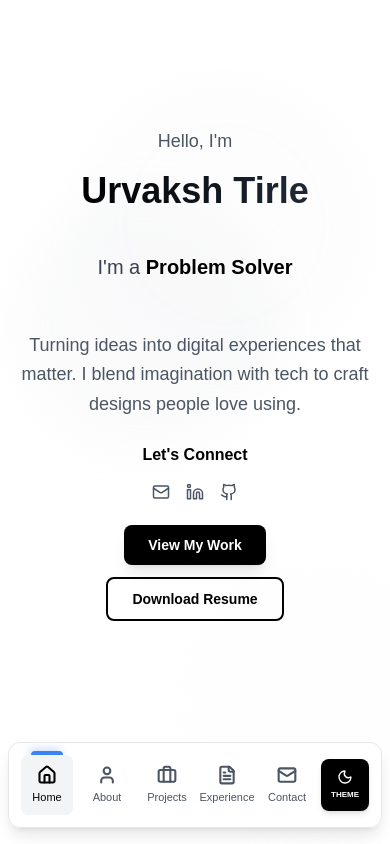
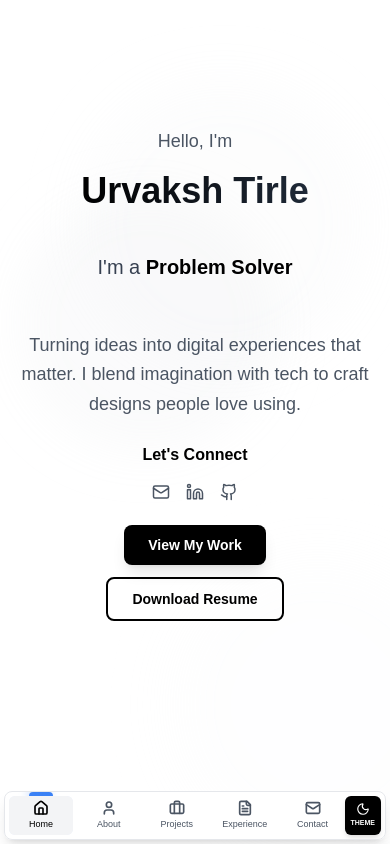
Before and after one commit to urvakshtirle1946/my-portfolio, a Next.js app: page / in a window 390 px wide. Shown: the top 844 px of the page. Built offline with nearby package versions, Linux system fonts and the light colour scheme.

Commit message:
fix bugs

```diff
--- a/src/app/components/about.tsx
+++ b/src/app/components/about.tsx
@@ -1,5 +1,6 @@
 'use client'
 
+import Image from 'next/image'
 import { useScrollAnimation } from '../hooks/useScrollAnimation'
 
 const About = () => {
@@ -64,10 +65,12 @@ const About = () => {
                 }}
               >
                 {/* Profile image */}
-                <img
+                <Image
                   src="/generated-image.png"
                   alt="Profile"
-                  className="w-full h-full object-cover"
+                  fill
+                  className="object-cover"
+                  priority
                 />
               </div>
 
--- a/src/app/components/contact.tsx
+++ b/src/app/components/contact.tsx
@@ -14,27 +14,7 @@ const Contact = () => {
     mobileRootMargin: '0px 0px -30px 0px'
   })
 
-  const contactInfo = [
-    {
-      icon: "📧",
-      title: "Email",
-      value: "urvakshtirle@gmail.com",
-      link: "mailto:urvakshtirle@gmail.com"
-    },
 
-    {
-      icon: "📍",
-      title: "Location",
-      value: "Indore, Madhya Pradesh, India",
-      link: "https://maps.app.goo.gl/wakb8D2ckuZJ5rtw8"
-    },
-    {
-      icon: "💼",
-      title: "LinkedIn",
-      value: "linkedin.com/in/urvaksh-tirle",
-      link: "https://www.linkedin.com/in/urvaksh-tirle-772601297/"
-    }
-  ]
 
   return (
     <section id="contact" className="py-20 px-4 sm:px-6 lg:px-8 bg-white dark:bg-gray-900 sm:pt-24 pb-24 sm:pb-20">
--- a/src/app/components/navigation.tsx
+++ b/src/app/components/navigation.tsx
@@ -3,6 +3,7 @@
 import React, { useState, useEffect, useRef } from "react"
 import { motion } from "framer-motion"
 import Link from "next/link"
+import Image from "next/image"
 import { LucideIcon, Moon, Sun } from "lucide-react"
 import { cn } from "@/lib/utils"
 import { useTheme } from "@/app/context/theme-context"
@@ -16,10 +17,9 @@ interface NavItem {
 
 interface NavigationProps {
   items: NavItem[]
-  className?: string
 }
 
-export function Navigation({ items, className }: NavigationProps) {
+export function Navigation({ items }: NavigationProps) {
   const [activeTab, setActiveTab] = useState(items[0]?.name || 'Home')
   const { theme, toggleTheme } = useTheme()
   const isManualClick = useRef(false)
@@ -151,11 +151,11 @@ export function Navigation({ items, className }: NavigationProps) {
   return (
     <>
       {/* Mobile Navigation - Bottom Fixed */}
-      <div className="sm:hidden fixed bottom-0 left-0 right-0 z-50 p-2 pb-4">
-        <div className="bg-white/95 dark:bg-gray-800/95 backdrop-blur-xl border border-gray-200 dark:border-gray-700 rounded-xl shadow-lg overflow-hidden">
-          <div className="flex items-center p-3">
+      <div className="sm:hidden fixed bottom-0 left-0 right-0 z-50 p-1">
+        <div className="bg-white/95 dark:bg-gray-800/95 backdrop-blur-xl border border-gray-200 dark:border-gray-700 rounded-lg shadow-lg overflow-hidden">
+          <div className="flex items-center p-1">
             {/* Navigation Items */}
-            <div className="flex items-center justify-around gap-2 flex-1 min-w-0">
+            <div className="flex items-center justify-around flex-1 gap-1">
               {items.map((item) => {
                 const Icon = item.icon
                 const isActive = activeTab === item.name
@@ -165,17 +165,17 @@ export function Navigation({ items, className }: NavigationProps) {
                     key={item.name}
                     onClick={() => handleNavClick(item.name, item.url)}
                     className={cn(
-                      "relative flex flex-col items-center justify-center p-2.5 rounded-lg transition-all duration-150 min-w-0 flex-1",
-                      "text-gray-600 dark:text-gray-400 hover:text-black dark:hover:text-white active:scale-95",
+                      "relative flex flex-col items-center justify-center p-1 rounded-md transition-all duration-150 min-w-0 flex-1",
+                      "text-gray-600 dark:text-gray-400 hover:text-black dark:hover:text-white",
                       isActive && "text-black dark:text-white bg-gray-100 dark:bg-gray-700",
                     )}
                   >
-                    <Icon size={20} strokeWidth={2.5} className="mb-1.5" />
-                    <span className="text-[11px] font-medium truncate leading-tight">{item.name}</span>
+                    <Icon size={16} strokeWidth={2.5} className="mb-0.5" />
+                    <span className="text-[9px] font-medium truncate">{item.name}</span>
                     {isActive && (
                       <motion.div
                         layoutId="mobile-tubelight"
-                        className="absolute inset-0 bg-blue-500/10 dark:bg-blue-400/10 rounded-lg -z-10"
+                        className="absolute inset-0 bg-blue-500/10 dark:bg-blue-400/10 rounded-md -z-10"
                         initial={false}
                         transition={{
                           type: "tween",
@@ -184,8 +184,8 @@ export function Navigation({ items, className }: NavigationProps) {
                         }}
                       >
                         {/* Mobile Tubelight Effect */}
-                        <div className="absolute -top-1 left-1/2 -translate-x-1/2 w-8 h-1 bg-blue-500 dark:bg-blue-400 rounded-t-full shadow-md pointer-events-none">
-                          <div className="absolute w-8 h-2 bg-blue-500/30 dark:bg-blue-400/30 rounded-full blur-sm -top-0.5 -left-0.5" />
+                        <div className="absolute -top-1 left-1/2 -translate-x-1/2 w-6 h-1 bg-blue-500 dark:bg-blue-400 rounded-t-full shadow-md pointer-events-none">
+                          <div className="absolute w-6 h-2 bg-blue-500/30 dark:bg-blue-400/30 rounded-full blur-sm -top-0.5 -left-0.5" />
                         </div>
                       </motion.div>
                     )}
@@ -195,19 +195,19 @@ export function Navigation({ items, className }: NavigationProps) {
             </div>
 
             {/* Right side buttons for mobile */}
-            <div className="flex items-center ml-2 flex-shrink-0">
+            <div className="flex items-center space-x-1.5">
               {/* Theme Toggle for Mobile */}
               <button
                 onClick={handleThemeToggle}
-                className="flex flex-col items-center justify-center p-2.5 rounded-lg bg-black dark:bg-white text-white dark:text-black font-semibold hover:bg-gray-800 dark:hover:bg-gray-200 transform hover:scale-105 transition-all duration-300 shadow-md hover:shadow-lg active:scale-95"
+                className="flex flex-col items-center justify-center p-1.5 rounded-md bg-black dark:bg-white text-white dark:text-black font-semibold hover:bg-gray-800 dark:hover:bg-gray-200 transform hover:scale-105 transition-all duration-300 shadow-md hover:shadow-lg"
                 aria-label="Toggle theme"
               >
                 {theme === 'light' ? (
-                  <Moon className="h-4 w-4 mb-1" />
+                  <Moon className="h-3.5 w-3.5 mb-0.5" />
                 ) : (
-                  <Sun className="h-4 w-4 mb-1" />
+                  <Sun className="h-3.5 w-3.5 mb-0.5" />
                 )}
-                <span className="text-[8px] font-bold">THEME</span>
+                <span className="text-[7px] font-bold">THEME</span>
               </button>
             </div>
           </div>
@@ -219,22 +219,24 @@ export function Navigation({ items, className }: NavigationProps) {
         <div className="max-w-5xl mx-auto px-4 sm:px-6">
           <div className="bg-white/95 dark:bg-gray-800/95 backdrop-blur-xl border border-gray-200 dark:border-gray-700 rounded-full shadow-xl overflow-hidden">
             <div className="flex items-center justify-between p-3">
-              {/* Avatar */}
-              <div className="flex items-center pr-2 sm:pr-3 border-r border-gray-200 dark:border-gray-600 flex-shrink-0">
+              {/* Avatar - Left Corner */}
+              <div className="flex items-center pr-3 border-r border-gray-200 dark:border-gray-600 flex-shrink-0">
                 <button
                   onClick={() => handleNavClick('Home', '#home')}
-                  className="w-8 h-8 sm:w-9 sm:h-9 rounded-full overflow-hidden border-2 border-black dark:border-white shadow-lg hover:scale-110 transition-transform duration-200"
+                  className="w-10 h-10 rounded-full overflow-hidden border-2 border-black dark:border-white shadow-lg hover:scale-110 transition-transform duration-200 relative flex-shrink-0"
                 >
-                <img
+                  <Image
                     src="/generated-image.png"
                     alt="Urvaksh Tirle"
-                  className="w-full h-full object-cover"
+                    fill
+                    className="object-cover"
+                    priority
                   />
                 </button>
               </div>
 
-              {/* Navigation Items */}
-              <div className="flex items-center gap-0 justify-center px-1 flex-shrink-0">
+              {/* Navigation Items - Center */}
+              <div className="flex items-center gap-2 justify-center flex-1 px-4 min-w-0">
                 {items.map((item) => {
                   const Icon = item.icon
                   const isActive = activeTab === item.name
@@ -253,7 +255,7 @@ export function Navigation({ items, className }: NavigationProps) {
                         isActive && "bg-gray-200 dark:bg-gray-600 text-black dark:text-white shadow-md",
                       )}
                     >
-                      <span className="flex items-center gap-0.5">
+                      <span className="flex items-center gap-1">
                         <Icon size={14} strokeWidth={2.5} />
                         <span>{item.name}</span>
                       </span>
@@ -279,8 +281,8 @@ export function Navigation({ items, className }: NavigationProps) {
                 })}
               </div>
 
-              {/* Right side buttons container */}
-              <div className="flex items-center space-x-1.5 pl-2 border-l border-gray-200 dark:border-gray-600 flex-shrink-0">
+              {/* Buttons - Right */}
+              <div className="flex items-center space-x-2 flex-shrink-0">
                 {/* Book Meeting Button */}
                 <a
                   href="https://cal.com/urvaksh-tirle-alfxdi/30min"
--- a/src/app/components/smooth-scroll-provider.tsx
+++ b/src/app/components/smooth-scroll-provider.tsx
@@ -15,7 +15,6 @@ export function SmoothScrollProvider({ children }: SmoothScrollProviderProps) {
     lenisRef.current = new Lenis({
       duration: 1.2,
       easing: (t) => Math.min(1, 1.001 - Math.pow(2, -10 * t)), // https://www.desmos.com/calculator/brs54l4xou
-      direction: 'vertical',
       gestureDirection: 'vertical',
       smooth: true,
       mouseMultiplier: 1,
--- a/src/app/hooks/useScrollAnimation.ts
+++ b/src/app/hooks/useScrollAnimation.ts
@@ -8,7 +8,6 @@ interface UseScrollAnimationOptions {
   triggerOnce?: boolean
   rootMargin?: string
   parallax?: boolean
-  speed?: number
   mobileThreshold?: number
   mobileRootMargin?: string
 }
@@ -19,7 +18,6 @@ export function useScrollAnimation(options: UseScrollAnimationOptions = {}) {
     triggerOnce = false, // Changed to false to allow re-triggering
     rootMargin = '0px 0px -50px 0px',
     parallax = false,
-    speed = 0.5,
     mobileThreshold = 0.05,
     mobileRootMargin = '0px 0px -30px 0px'
   } = options
```
Lines whose indentation alone changed are shown as unchanged.
